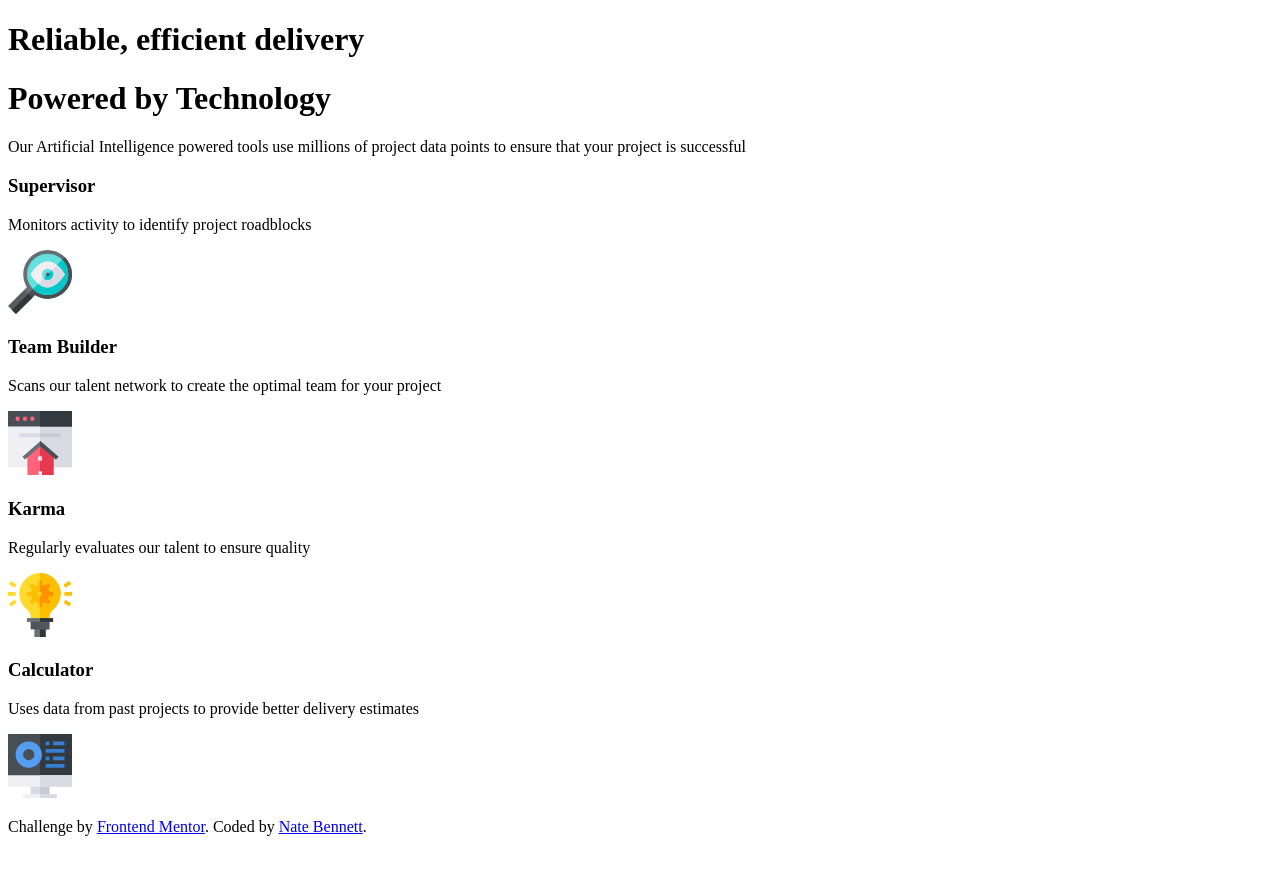
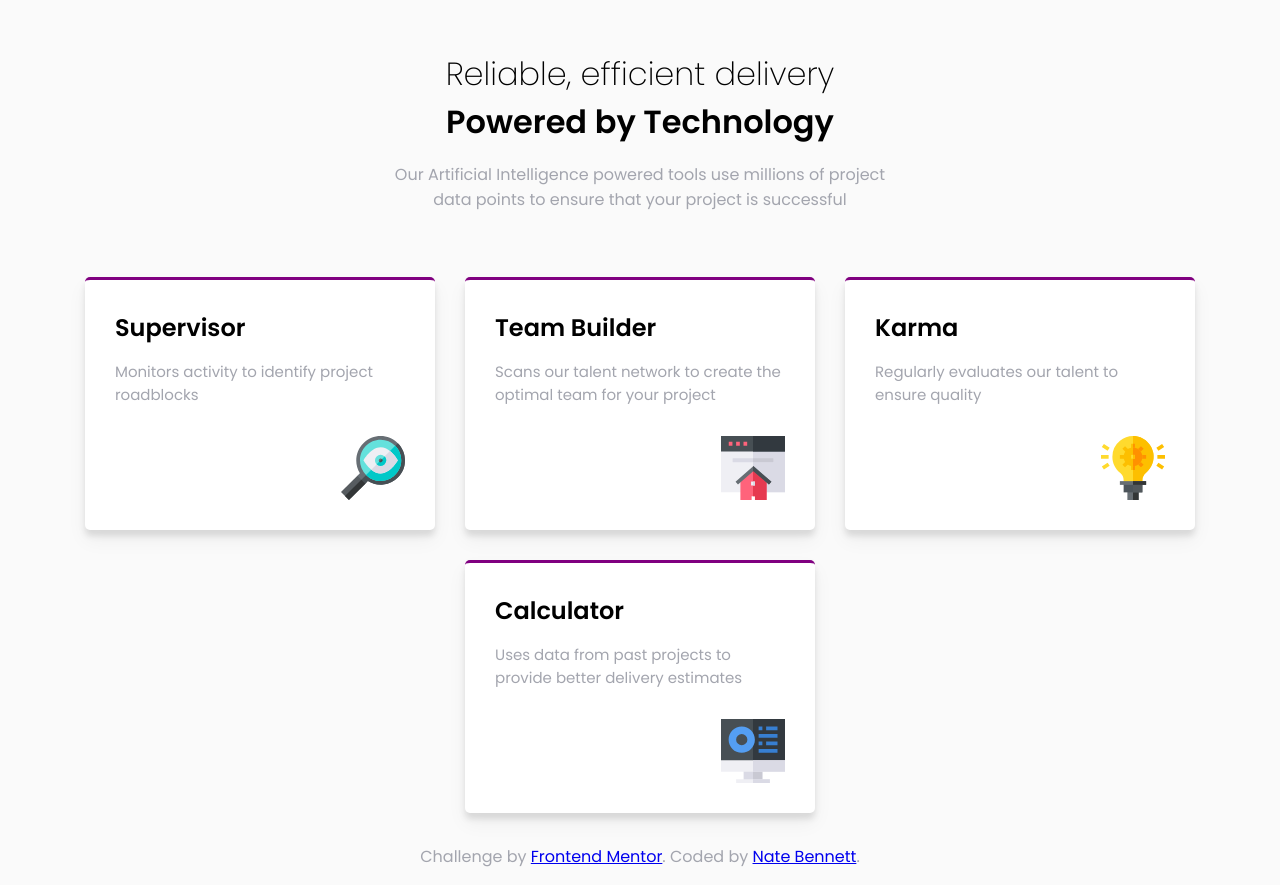
Before and after one commit to NateBennett9/Four-Card-Feature, a plain HTML site: page four-card-feature-section-master/index.html in a window 1280 px wide. Before the commit the page ends 852 px from the top, so only its background shows below. Drawn offline with Linux system fonts and the light colour scheme.

Commit message:
updated styles for boxes

```diff
--- a/four-card-feature-section-master/index.html
+++ b/four-card-feature-section-master/index.html
@@ -13,13 +13,15 @@
     />
 
     <title>Frontend Mentor | Four card feature section</title>
-    <link rel="stylesheet" href="style.css"/>
+    <link rel="stylesheet" href="style.css" />
   </head>
 
   <body>
     <header>
-      <h1>Reliable, efficient delivery</h1>
-      <h1>Powered by Technology</h1>
+      <h1>
+        Reliable, efficient delivery
+        <span>Powered by Technology</span>
+      </h1>
 
       <p>
         Our Artificial Intelligence powered tools use millions of project data
@@ -28,30 +30,32 @@
     </header>
 
     <div class="container">
-      <div class="box">
-        <h3>Supervisor</h3>
+      <div class="box box-">
+        <h2>Supervisor</h2>
         <p>Monitors activity to identify project roadblocks</p>
-        <img src="images/icon-supervisor.svg" alt="Supervisor">
+        <img src="images/icon-supervisor.svg" alt="Supervisor" />
       </div>
       <div class="box">
-        <h3>Team Builder</h3>
-        <p>Scans our talent network to create the optimal team for your project</p>
-        <img src="images/icon-team-builder.svg" alt="Team Builder">
+        <h2>Team Builder</h2>
+        <p>
+          Scans our talent network to create the optimal team for your project
+        </p>
+        <img src="images/icon-team-builder.svg" alt="Team Builder" />
       </div>
       <div class="box">
-        <h3>Karma</h3>
+        <h2>Karma</h2>
         <p>Regularly evaluates our talent to ensure quality</p>
-        <img src="images/icon-karma.svg" alt="Karma">
+        <img src="images/icon-karma.svg" alt="Karma" />
       </div>
       <div class="box">
-        <h3>Calculator</h3>
+        <h2>Calculator</h2>
         <p>Uses data from past projects to provide better delivery estimates</p>
-        <img src="images/icon-calculator.svg" alt="Calculator">
+        <img src="images/icon-calculator.svg" alt="Calculator" />
       </div>
     </div>
 
     <footer>
-      <p class="attribution">
+      <p>
         Challenge by
         <a href="https://www.frontendmentor.io?ref=challenge" target="_blank"
           >Frontend Mentor</a
--- a/four-card-feature-section-master/style.css
+++ b/four-card-feature-section-master/style.css
@@ -0,0 +1,65 @@
+@import url('https://fonts.googleapis.com/css2?family=Poppins:wght@200;400;600&display=swap');
+
+* {
+    box-sizing: border-box;
+}
+
+body {
+    background-color: hsl(0, 0%, 98%);
+    font-family: 'Poppins', sans-serif;
+}
+
+header {
+    margin: 50px auto;
+    max-width: 500px;
+    text-align: center;
+}
+
+h1 {
+    font-weight: 200;
+    margin: 0;
+}
+
+h1 span {
+    font-weight: 600;
+}
+
+p {
+    color: hsl(229, 6%, 66%);
+}
+
+.container {
+    display: flex;
+    flex-wrap: wrap;
+    justify-content: center;
+    margin: 0 auto;
+    width: 1140px;
+}
+
+.box {
+    background-color: #fff;
+    box-shadow: 0 10px 20px rgba(0,0,0,0.05), 0 6px 6px rgba(0,0,0,0.1);
+    border-radius: 5px;
+    border-top: 3px solid purple;
+    margin: 15px;
+    padding: 30px;
+    width: 350px;
+}
+
+.box h2 {
+    margin: 0;
+}
+
+.box p {
+    font-size: 15px;
+    margin: 15px 0 30px;
+}
+
+.box img {
+    display: block;
+    margin-left: auto;
+}
+
+footer {
+    text-align: center;
+}
```
